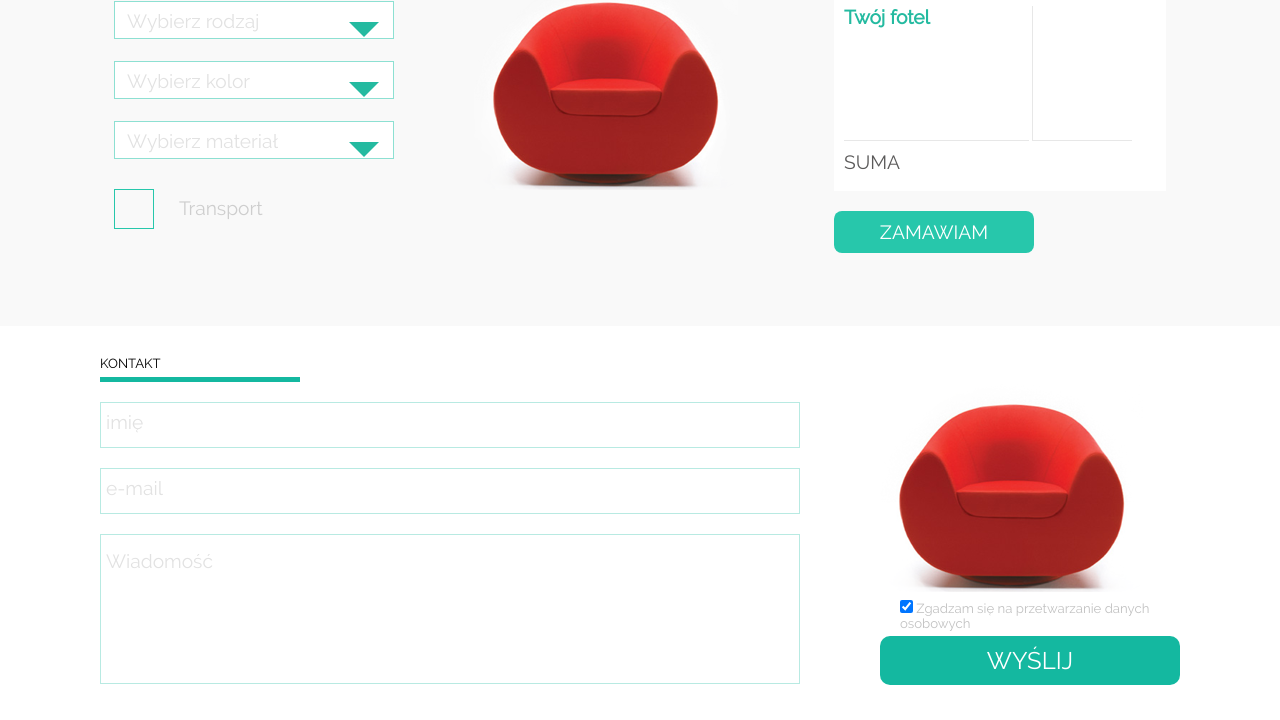
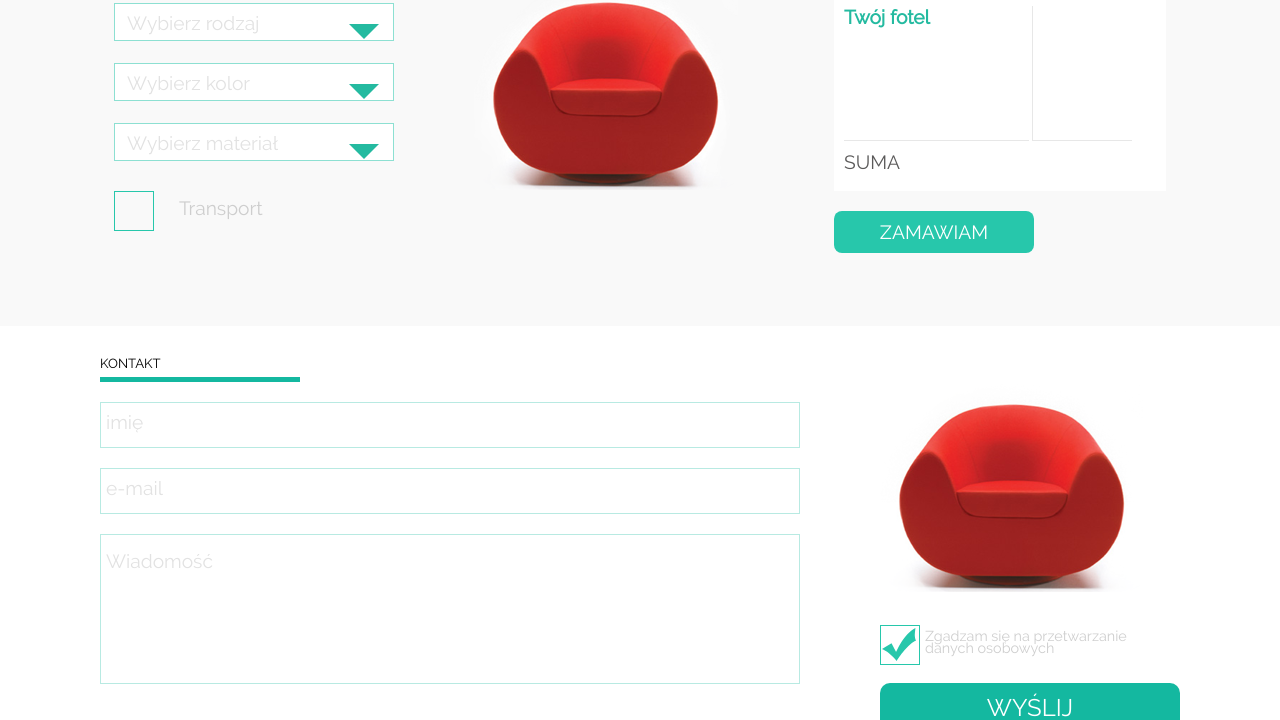
Before and after one commit to nataliaGrudzien/sitOnChair, a plain HTML site: page index.html in a window 1280 px wide. Shown: the part 1564-2284 px from the top of the page. Drawn offline with Linux system fonts and the light colour scheme.

Commit message:
stylowanie checkboxa

```diff
--- a/css/style.css
+++ b/css/style.css
@@ -505,7 +505,7 @@ nav > ul > li ul li a {
   position: relative;
   font-size: 1.6rem;
   color: #cecece;
-  line-height: 100%;
+  line-height: 80%;
   padding-top: 10px;
   cursor: pointer;
 }
@@ -680,7 +680,7 @@ nav > ul > li ul li a {
 .contact {
 	width: 100%;
 	background-color: #fff;
-	height: 400px;
+	height: 450px;
 	padding: 30px 0;
 }
 
@@ -714,6 +714,12 @@ nav > ul > li ul li a {
 	width: 300px;
 	position: relative;
 }
+.contact .checkbox label {
+	font-size: 1.2rem;
+	padding-left: 45px;
+	padding-top: 5px;
+}
+
 
 .contact input[type="submit"] {
 	color: #fff;
@@ -726,14 +732,6 @@ nav > ul > li ul li a {
 	border: 0;
 	width: 100%;
 	cursor: pointer;
-}
-
-.contact .agree > label {
-	color: #c1c1c1;
-	font-size: 1.1rem;
-	padding: 5px 0 5px 20px;
-	display: block;
-	position: relative;
 }
 
 /*Footer*/
--- a/index.html
+++ b/index.html
@@ -206,9 +206,10 @@
 			<article>
 				<img src="images/red_chair.png">
 				<form class="agree">
-					<label>
-          				<input type="checkbox" name="agreement" checked> Zgadzam się na przetwarzanie danych osobowych
-      				</label>
+      				<div class="checkbox">
+      				<input type="checkbox" name="agreement" id="agreement" checked="">
+                    <label for="agreement">Zgadzam się na przetwarzanie danych osobowych</label>
+                	</div>
 					<input type="submit" name="send" value="Wyślij">
 				</form>
 			</article>
```
